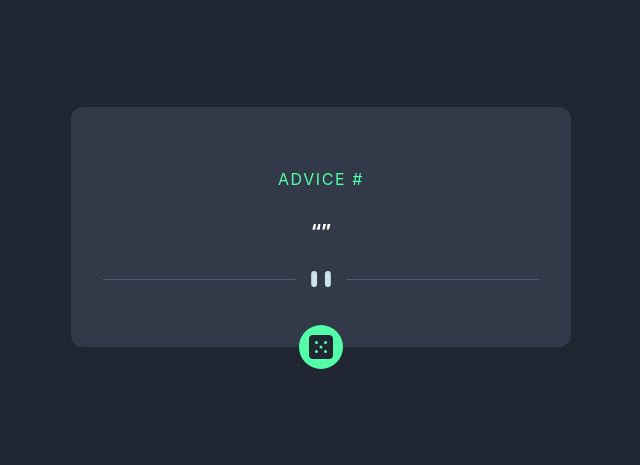
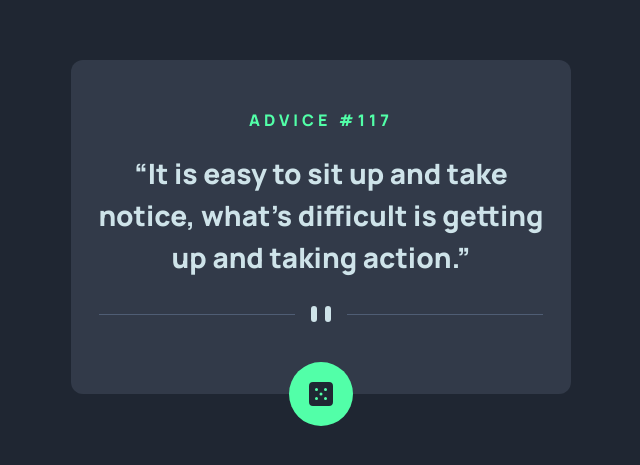
Before and after one commit to alexisarte/advice-generator-app, a React (Vite) app: page / in a window 1280 px wide. Shown: the part 173-638 px from the top of the page, without its empty margins (319-959 px from the left). Built offline with nearby package versions, Linux system fonts and the light colour scheme; no server answers.

Commit message:
Delete useEffect and add animations

```diff
--- a/package.json
+++ b/package.json
@@ -26,6 +26,8 @@
     "eslint-plugin-react-refresh": "^0.4.1",
     "gh-pages": "^5.0.0",
     "postcss": "^8.4.26",
+    "prettier": "^3.0.0",
+    "prettier-plugin-tailwindcss": "^0.4.1",
     "tailwindcss": "^3.3.3",
     "typescript": "^5.0.2",
     "vite": "^4.4.0"
--- a/src/App.tsx
+++ b/src/App.tsx
@@ -2,9 +2,9 @@ import Card from './components/Card';
 
 function App() {
   return (
-    <>
+    <div className="grid place-items-center min-h-screen bg-dark-blue">
       <Card />
-    </>
+    </div>
   );
 }
 
--- a/src/components/Card.tsx
+++ b/src/components/Card.tsx
@@ -1,4 +1,4 @@
-import { useEffect, useState } from 'react';
+import { useState } from 'react';
 import DividerMobile from '../assets/images/pattern-divider-mobile.svg';
 import DividerDesktop from '../assets/images/pattern-divider-desktop.svg';
 import IconDice from '../assets/images/icon-dice.svg';
@@ -11,11 +11,13 @@ type Advice = {
 };
 
 const Card = () => {
-  const [advice, setAdvice] = useState<Advice | null>(null);
-
-  useEffect(() => {
-    handleOnclick();
-  }, []);
+  const [advice, setAdvice] = useState<Advice | null>({
+    slip: {
+      id: 117,
+      advice:
+        "It is easy to sit up and take notice, what's difficult is getting up and taking action.",
+    },
+  });
 
   const handleOnclick = async () => {
     try {
@@ -28,19 +30,27 @@ const Card = () => {
   };
 
   return (
-    <div className="flex items-center justify-center h-screen bg-dark-blue ">
-      <div className="flex flex-col items-center justify-evenly p-8 bg-dark-grayish-blue rounded-xl w-full sm:w-[500px] h-60 relative text-center m-4">
-        <h1 className="text-neon-green tracking-widest">
-          ADVICE #{advice?.slip.id}
-        </h1>
-        <p className="text-[18px] font-extrabold text-white">“{advice?.slip.advice}”</p>
-        <img src={window.innerWidth > 768 ? DividerDesktop : DividerMobile} alt="divider" />
-        <div
-          className="bg-neon-green h-11 rounded-full w-11 cursor-pointer hover:shadow-[0_0_60px_1px_rgba(0,255,0,0.547)] absolute bottom-0 translate-y-1/2 flex items-center justify-center"
-          onClick={handleOnclick}
-        >
-          <img src={IconDice} alt="dice" />
-        </div>
+    <div className="relative flex flex-col items-center gap-5 p-4 bg-dark-grayish-blue rounded-xl sm:max-w-[500px] text-center m-4">
+      <h1 className="text-neon-green tracking-[.25em] mt-8 uppercase">
+        advice #{advice?.slip.id}
+      </h1>
+      <p className="text-[28px] text-center text-light-cyan leading-normal">
+        “{advice?.slip.advice}”
+      </p>
+      <img
+        src={window.innerWidth > 768 ? DividerDesktop : DividerMobile}
+        alt="divider"
+        className="mb-14 mt-2"
+      />
+      <div
+        className="group grid place-items-center bg-neon-green h-16 w-16 rounded-full cursor-pointer hover:shadow-lg absolute bottom-0 translate-y-1/2 transition duration-200 ease-out hover:ease-in"
+        onClick={handleOnclick}
+      >
+        <img
+          src={IconDice}
+          alt="dice"
+          className="group-hover:rotate-180 duration-300"
+        />
       </div>
     </div>
   );
--- a/src/index.css
+++ b/src/index.css
@@ -1,11 +1,11 @@
-@import url('https://fonts.googleapis.com/css2?family=Kumbh+Sans:wght@400;700&family=Silkscreen&display=swap');
+@import url("https://fonts.googleapis.com/css2?family=Manrope:wght@800&display=swap");
 
 @tailwind base;
 @tailwind components;
 @tailwind utilities;
 
 :root {
-  font-family: Inter, Avenir, Helvetica, Arial, sans-serif;
+  font-family: 'Manrope', sans-serif;
   font-size: 16px;
   line-height: 24px;
   font-weight: 400;
--- a/tailwind.config.js
+++ b/tailwind.config.js
@@ -6,8 +6,8 @@ module.exports = {
   content: ['./index.html', './src/**/*.{js,ts,jsx,tsx}'],
   theme: {
     extend: {
-      fontFamily: {
-        kumbhSans: ['Kumbh+Sans'],
+      boxShadow: {
+        lg: '0px 0px 40px 0px hsl(150, 100%, 66%)',
       },
       colors: {
         'light-cyan': 'hsl(193, 38%, 86%)',
```
Also changed, not shown: .prettierrc.json (added), 1 other file (tests, documents, lock files or other folders).
